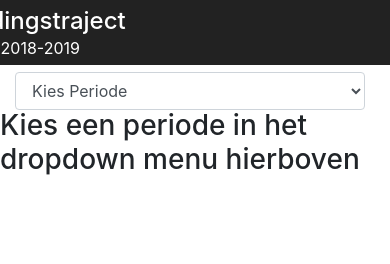
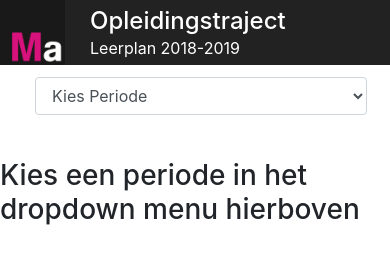
Before and after one commit to casfoole/keuzedeel_frontend, a plain HTML site: page index.html in a window 390 px wide. Shown: the top 264 px of the page. Drawn offline with nearby package versions, Linux system fonts and the light colour scheme.

Commit message:
opgeschoond
alles netjes geplaatst

```diff
--- a/index.html
+++ b/index.html
@@ -13,17 +13,17 @@
 </head>
 <body>
 <header class="header">
-    <div class="container">
+    <div class="">
         <div class="row">
-            <!--<img src="images/ma_logo.png">-->
-            <div class="col-sm">
-                <div class="inline col-sm" style="margin-left: -120px;">
+            <div class="inline col-md-6">
+                <img src="images/ma_logo.png">
+                <div class="title">
                     <h4>Opleidingstraject</h4>
                     <p>Leerplan 2018-2019</p>
                 </div>
             </div>
-            <div class="col-sm">
-                <select class="form-control" style="margin-top: 12px; width: 350px" id="fase" onchange="showcontent()">
+            <div class="select-pos">
+                <select class="form-control" id="fase" onchange="showcontent()">
                     <option>Kies Periode</option>
                     <option>Leerjaar 1 - Periode 1.1 - fase 1</option>
                     <option>Leerjaar 1 - Periode 1.2 - fase 1</option>
--- a/style.css
+++ b/style.css
@@ -19,10 +19,6 @@ button{
 }
 button:hover{
     background-color: #BF99D8;
-}
-.periode1{
-    background-color: #0A246A;
-    height: 40px;
 }
 .container-row{
     max-width: 800px;
@@ -87,9 +83,6 @@ td .text{
 button:focus{
     background-color: #BF99D8;
 }
-.container-row{
-    max-width: 800px;
-}
 .design-dropdown{
     margin: 20px auto;
 }
@@ -99,16 +92,14 @@ button:focus{
     color: white;
 }
 img{
-    margin-top: -32px;
     height: 65px;
+    float: left;
 }
 .inline h4{
     margin: 0 0 0 20px;
-    padding-top: 7px;
 }
 .inline p{
     margin: 0 0 0 20px;
-    width: 100%;
 }
 .center{
     margin: 40px 15% 0 15%;
@@ -123,9 +114,26 @@ footer{
     width: 100%;
     background-color: #222222;
 }
-#yeet{
-    border: 3px solid black;
-}
 table.table-bordered > thead > tr > .centerText{
     border:3px solid black;
 }
+.title{
+    margin-top: 7px;
+    padding: 0 0 0 70px;
+}
+.select-pos{
+    padding-left: 50px;
+    margin-right: 30px;
+}
+.form-control{
+    margin-top: 12px;
+    width: 350px;
+}
+@media only screen and (max-width: 830px) {
+.form-control{
+    width: 332px;
+}
+    #content{
+        margin-top: 50px;
+    }
+}
```
